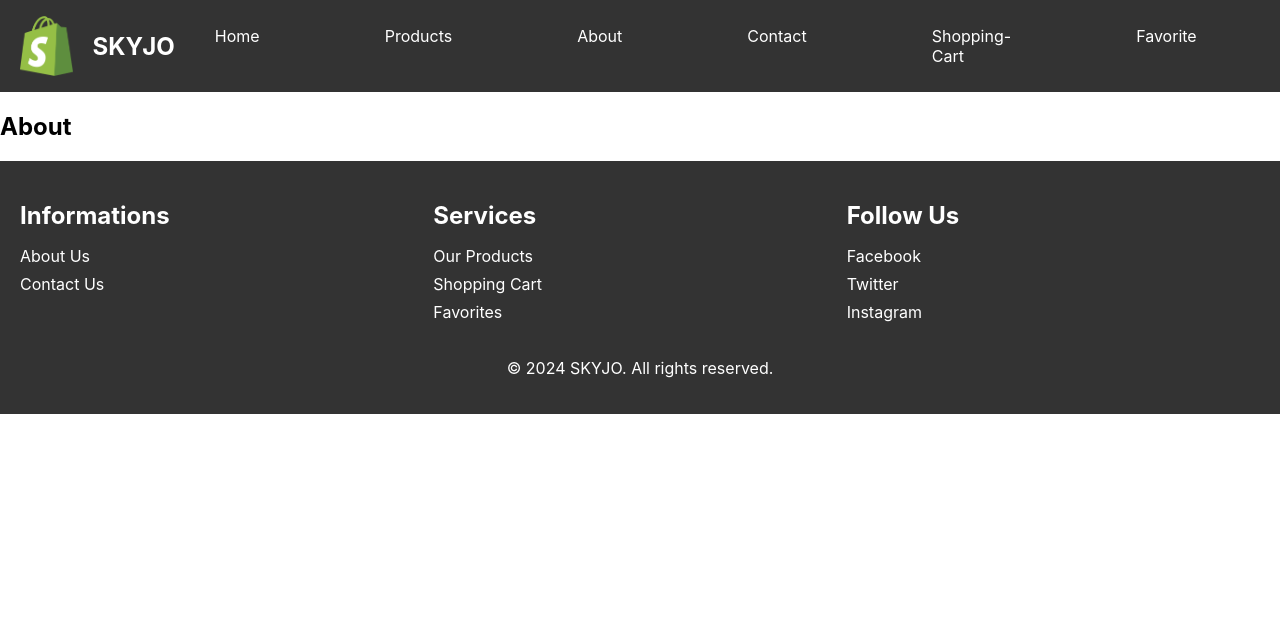
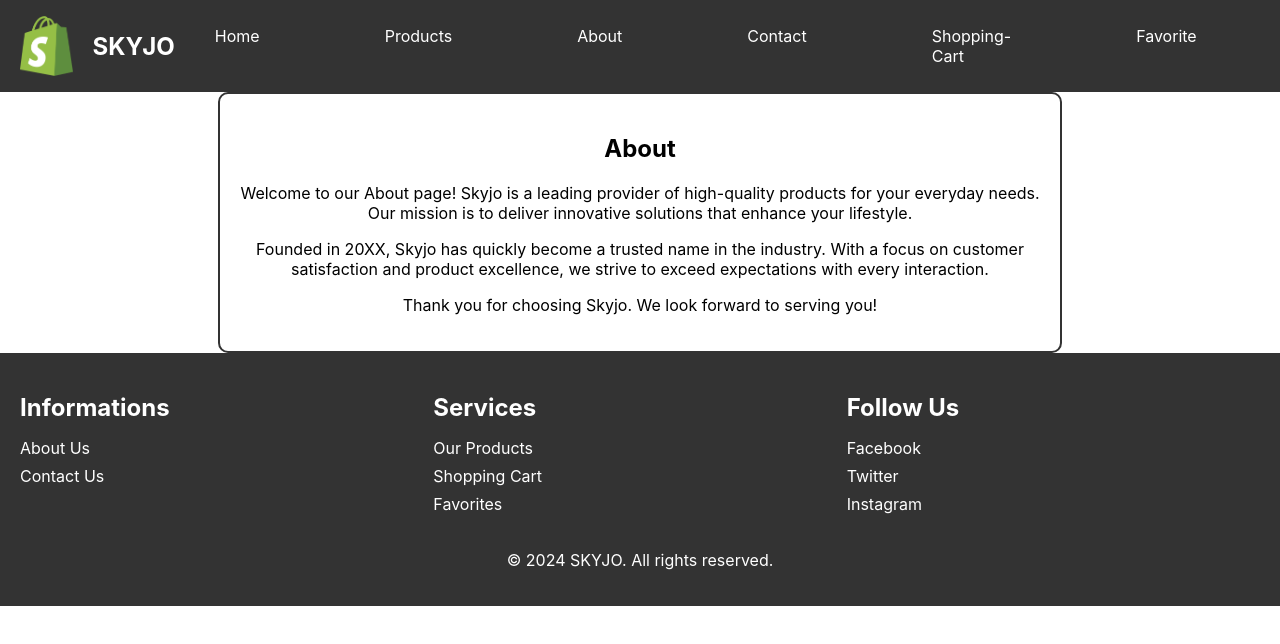
Before and after one commit to ImadMrr/CANDR-ecommerce, a React (Create React App) app in the folder skyjo/: page /about in a window 1280 px wide. Shown: the top 644 px of the page. Built offline with nearby package versions, Linux system fonts and the light colour scheme.

Commit message:
about moche

```diff
--- a/skyjo/src/About.js
+++ b/skyjo/src/About.js
@@ -1,14 +1,17 @@
-// Home.js, Products.js, About.js, Contact.js
+// About.js
 
-import React from 'react';
+import React from "react";
+import './styles/About.css'; // Importer le fichier CSS pour appliquer les styles
 
 function About() {
   return (
-    <div>
+    <div className="about-container">
       <h2>About</h2>
-      {/* Ajoutez ici le contenu de la page d'accueil */}
+      <p>Welcome to our About page! Skyjo is a leading provider of high-quality products for your everyday needs. Our mission is to deliver innovative solutions that enhance your lifestyle.</p>
+      <p>Founded in 20XX, Skyjo has quickly become a trusted name in the industry. With a focus on customer satisfaction and product excellence, we strive to exceed expectations with every interaction.</p>
+      <p>Thank you for choosing Skyjo. We look forward to serving you!</p>
     </div>
   );
 }
 
-export default About; // Assurez-vous d'exporter le composant Home
+export default About;
--- a/skyjo/src/Contact.js
+++ b/skyjo/src/Contact.js
@@ -32,7 +32,7 @@ function Contact() {
           </div>
           <div className="form-group">
             <label htmlFor="message">Message:</label>
-            <textarea id="message" name="message"></textarea>
+            <textarea id="message" name="message"></textarea>  {/* zone text plu grd pour msg vertical. */}
           </div>
           <button type="submit">Send</button>
         </form>
--- /dev/null
+++ b/skyjo/src/styles/About.css
@@ -0,0 +1,8 @@
+.about-container {
+    max-width: 800px;
+    margin: 0 auto;
+    padding: 20px;
+    text-align: center; /* Centrer le texte horizontalement */
+    border: 2px solid #333; /* Ajouter une bordure de 2 pixels solide */
+    border-radius: 10px; /* Ajouter une bordure arrondie */
+  }
```
